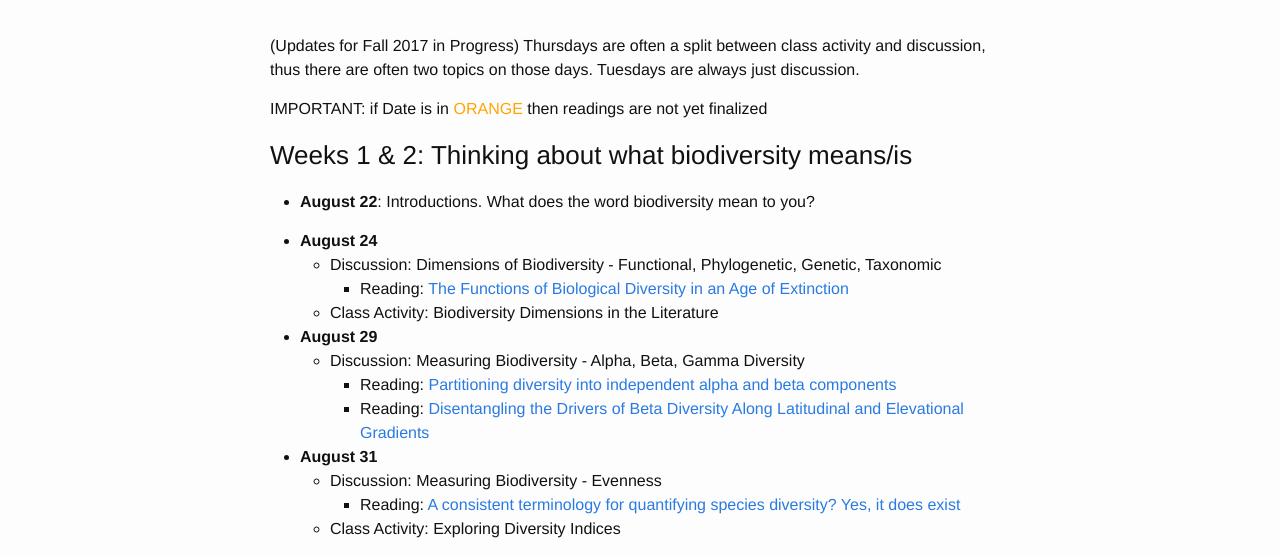
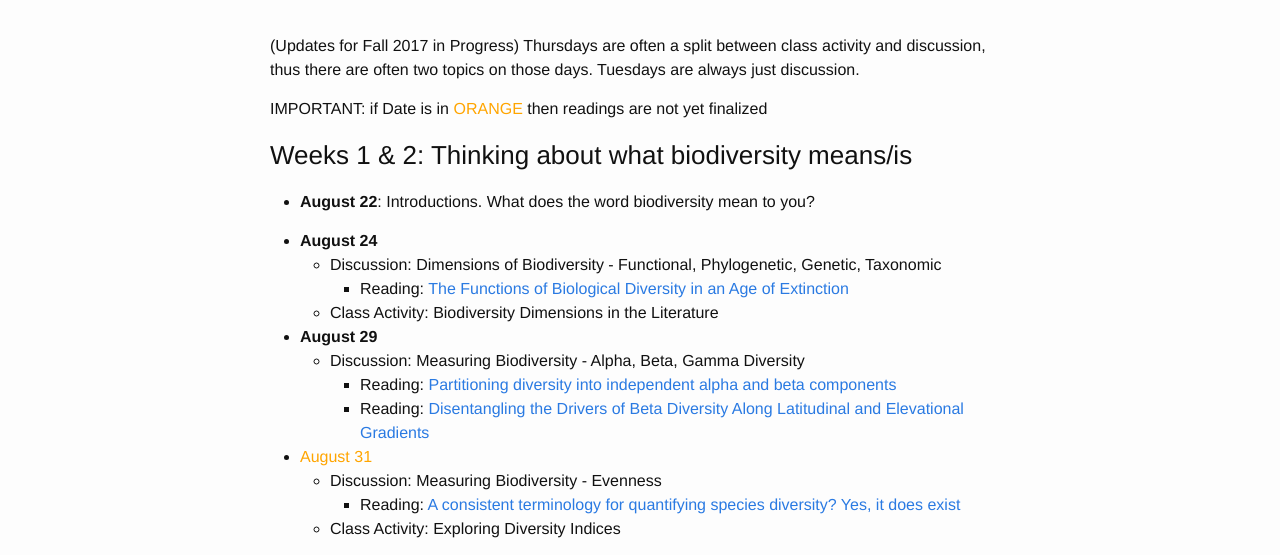
Before and after one commit to skmorgane/biodiversity-course, a Jekyll site: the page built from schedule.md, in a window 1280 px wide. Shown: the part 186-741 px from the top of the page. Built offline with Jekyll 4.4.1, drawn with Linux system fonts in a browser that asks for light colours.

Commit message:
formatting dates in Orange
Testing making unfinished dates in orange

```diff
--- a/schedule.md
+++ b/schedule.md
@@ -5,7 +5,7 @@ title: Schedule
 (Updates for Fall 2017 in Progress)
 Thursdays are often a split between class activity and discussion, thus there are often two topics on those days. Tuesdays are always just discussion.
 
-IMPORTANT: if Date is in <span style="color:orange">ORANGE</span> then readings are not yet finalized
+IMPORTANT: if Date is in <span style="color:orange"> ORANGE </span> then readings are not yet finalized
 
 ### Weeks 1 & 2: Thinking about what biodiversity means/is
 
@@ -21,7 +21,7 @@ IMPORTANT: if Date is in <span style="color:orange">ORANGE</span> then readings
 		* Reading: [Partitioning diversity into independent alpha and beta components](https://doi.org/10.1890/06-1736.1)
 		* Reading: [Disentangling the Drivers of Beta Diversity Along Latitudinal and Elevational Gradients](https://doi.org/10.1126/science.1208584)
 
-* **August 31**
+* <span style="color:orange"> August 31 </span>
 	* Discussion: Measuring Biodiversity - Evenness
 		* Reading: [A consistent terminology for quantifying species diversity? Yes, it does exist](https://doi.org/10.1007%2Fs00442-010-1812-0)
 	* Class Activity: Exploring Diversity Indices
```
